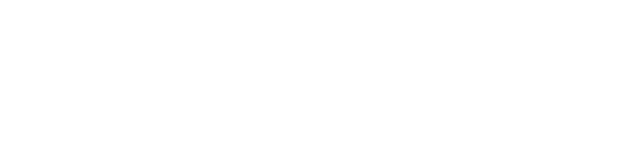
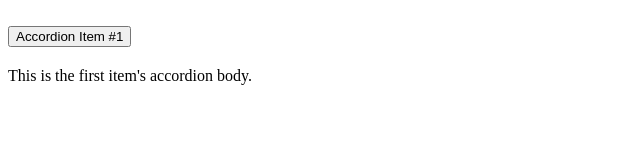
Before and after one commit to iamajraj/testing-repo, a plain HTML site: page index.html in a window 1280 px wide. Shown: the whole page, without its empty margins (0-640 px from the left). Drawn offline with Linux system fonts and the light colour scheme.

Commit message:
added new feature

```diff
--- a/index.html
+++ b/index.html
@@ -1,13 +1,38 @@
 <!DOCTYPE html>
 <html lang="en">
-<head>
-    <meta charset="UTF-8">
-    <meta http-equiv="X-UA-Compatible" content="IE=edge">
-    <meta name="viewport" content="width=device-width, initial-scale=1.0">
-    <title>Testing</title>
-    <link rel="stylesheet" href="styles.css">
-</head>
-<body>
-
-</body>
+    <head>
+        <meta charset="UTF-8" />
+        <meta http-equiv="X-UA-Compatible" content="IE=edge" />
+        <meta name="viewport" content="width=device-width, initial-scale=1.0" />
+        <title>Testing</title>
+        <link rel="stylesheet" href="styles.css" />
+    </head>
+    <body>
+        <div class="accordion" id="accordionExample">
+            <div class="accordion-item">
+                <h2 class="accordion-header" id="headingOne">
+                    <button
+                        class="accordion-button"
+                        type="button"
+                        data-bs-toggle="collapse"
+                        data-bs-target="#collapseOne"
+                        aria-expanded="true"
+                        aria-controls="collapseOne"
+                    >
+                        Accordion Item #1
+                    </button>
+                </h2>
+                <div
+                    id="collapseOne"
+                    class="accordion-collapse collapse show"
+                    aria-labelledby="headingOne"
+                    data-bs-parent="#accordionExample"
+                >
+                    <div class="accordion-body">
+                        This is the first item's accordion body.
+                    </div>
+                </div>
+            </div>
+        </div>
+    </body>
 </html>
```
